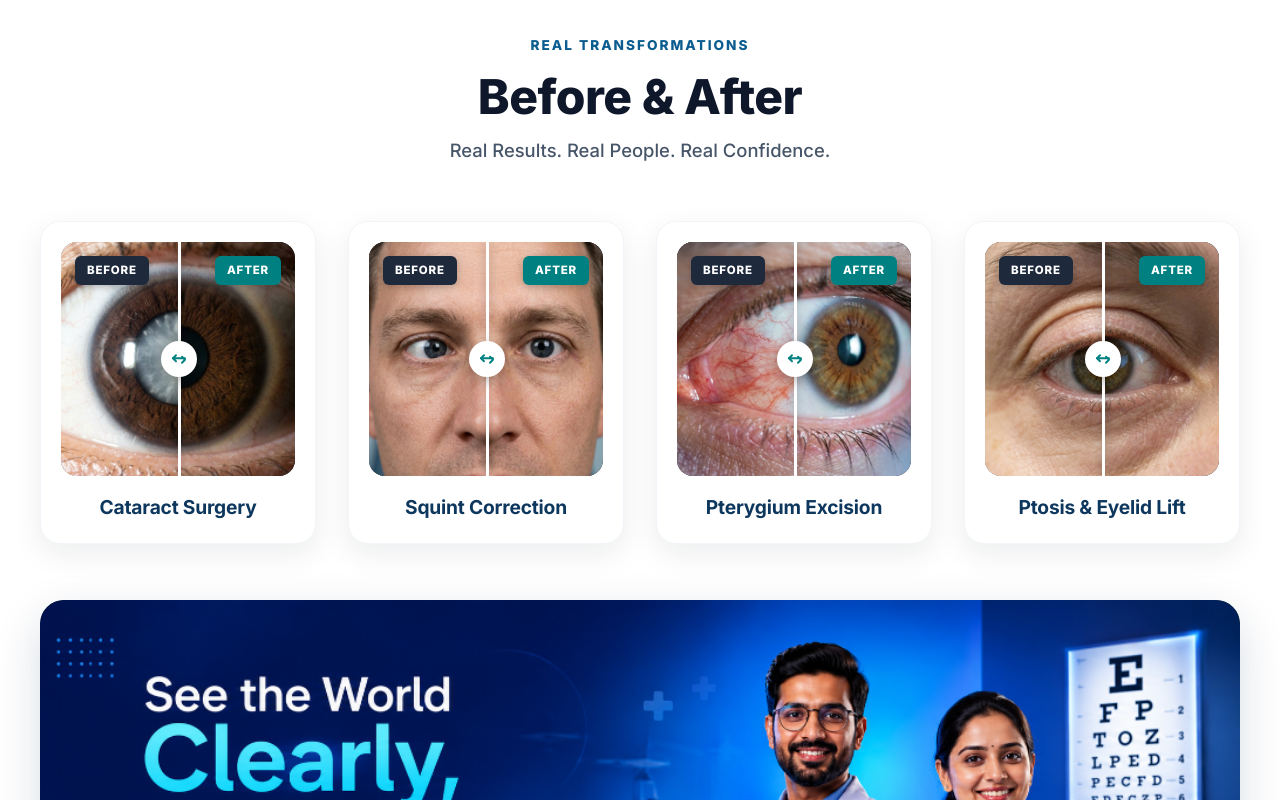
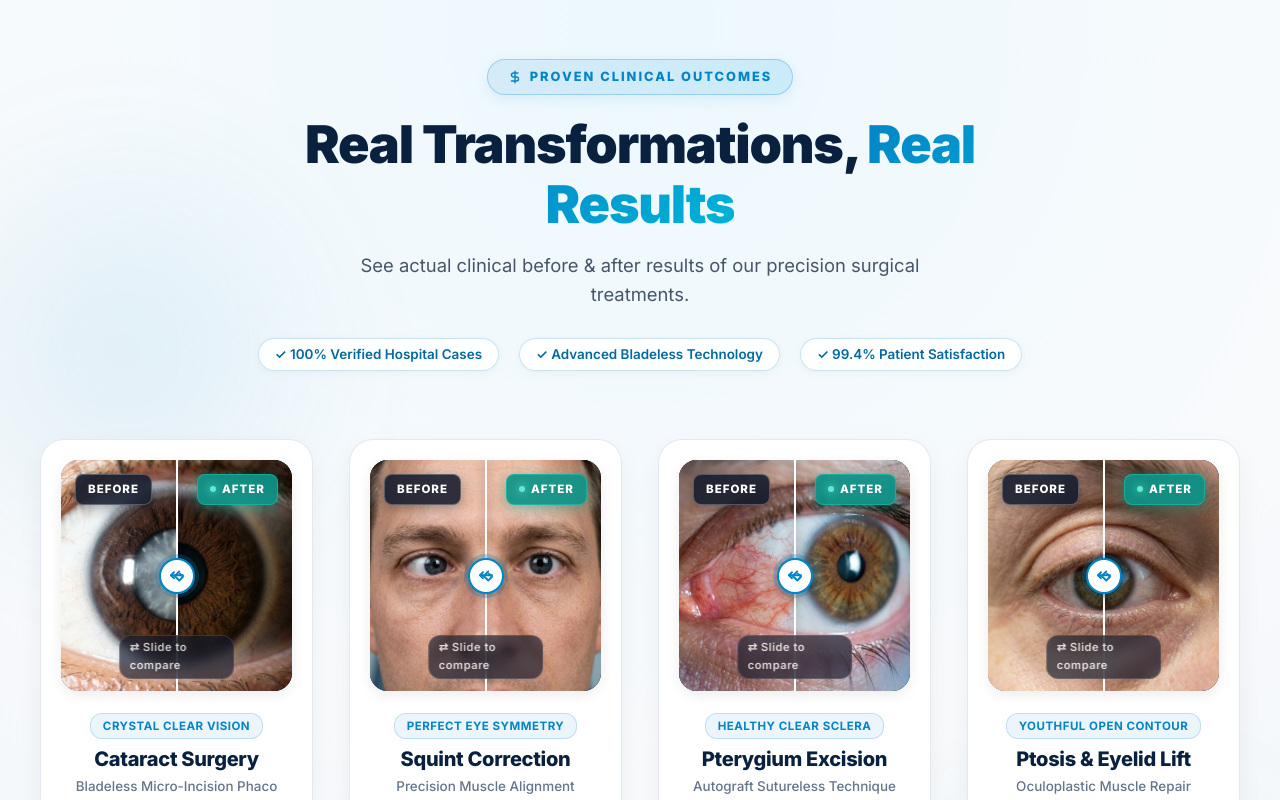
Before and after one commit to pkfiziks742004/Delhi-Eye-Hospital, a Next.js app: page / in a window 1280 px wide. Shown: the part 6800-7600 px from the top of the page. Built offline with nearby package versions, Linux system fonts and the light colour scheme.

Commit message:
feat: enhance Real Transformations with luxury styling, generous spacing, and 2-banner widescreen slider

```diff
--- a/src/components/RealTransformations.css
+++ b/src/components/RealTransformations.css
@@ -1,93 +1,154 @@
-/* Real Transformations (Before & After) - Modern Light Clinical Theme */
+/* ==========================================================================
+   REAL TRANSFORMATIONS (BEFORE & AFTER) - ULTRA LUXURY COMPONENT
+   ========================================================================== */
+
 .real-transformations-section {
-  padding: 5.5rem 0;
-  background-color: #ffffff;
+  padding: 7rem 0 6.5rem;
+  background: radial-gradient(circle at 50% 5%, rgba(14, 165, 233, 0.08) 0%, rgba(248, 250, 252, 0.95) 45%, #edf2f7 100%);
   position: relative;
+  overflow: hidden;
 }
 
+/* Background Ambient Lighting Orbs */
+.real-transformations-section::before {
+  content: '';
+  position: absolute;
+  top: 10%;
+  left: -10%;
+  width: 500px;
+  height: 500px;
+  background: radial-gradient(circle, rgba(2, 132, 199, 0.1) 0%, transparent 70%);
+  border-radius: 50%;
+  pointer-events: none;
+  filter: blur(50px);
+}
+
+.real-transformations-section::after {
+  content: '';
+  position: absolute;
+  bottom: 10%;
+  right: -10%;
+  width: 600px;
+  height: 600px;
+  background: radial-gradient(circle, rgba(13, 148, 136, 0.08) 0%, transparent 70%);
+  border-radius: 50%;
+  pointer-events: none;
+  filter: blur(60px);
+}
+
+/* Header Section */
 .real-transform-header {
   text-align: center;
-  max-width: 800px;
-  margin: 0 auto 3.5rem;
+  max-width: 820px;
+  margin: 0 auto 4.25rem auto;
+  position: relative;
+  z-index: 2;
 }
 
 .real-transform-badge {
-  color: #0b5c8f;
-  font-size: 0.85rem;
+  display: inline-flex;
+  align-items: center;
+  gap: 8px;
+  padding: 7px 20px;
+  border-radius: 50px;
+  background: linear-gradient(135deg, rgba(2, 132, 199, 0.1) 0%, rgba(14, 165, 233, 0.16) 100%);
+  border: 1px solid rgba(2, 132, 199, 0.28);
+  color: #0284c7;
+  font-size: 0.8rem;
   font-weight: 800;
   letter-spacing: 2px;
+  margin-bottom: 1.25rem;
+  box-shadow: 0 4px 15px rgba(2, 132, 199, 0.1);
   text-transform: uppercase;
-  display: block;
-  margin-bottom: 0.75rem;
 }
 
 .real-transform-title {
-  font-size: 3rem;
-  font-weight: 800;
-  color: #0f172a;
-  letter-spacing: -0.5px;
-  margin-bottom: 0.75rem;
+  font-size: 3.25rem;
+  font-weight: 900;
+  color: #09203f;
+  letter-spacing: -1.2px;
   line-height: 1.15;
+  margin-bottom: 1rem;
+}
+
+.real-transform-title span {
+  background: linear-gradient(135deg, #0284c7 0%, #00b4d8 100%);
+  -webkit-background-clip: text;
+  -webkit-text-fill-color: transparent;
 }
 
 .real-transform-subtitle {
   font-size: 1.15rem;
   color: #475569;
-  font-weight: 500;
-  margin: 0;
+  line-height: 1.6;
+  max-width: 650px;
+  margin: 0 auto 1.75rem auto;
+  font-weight: 400;
 }
 
-/* Transformations Grid */
+.real-transform-trust-row {
+  display: flex;
+  align-items: center;
+  justify-content: center;
+  gap: 1.25rem;
+  flex-wrap: wrap;
+}
+
+.trust-pill {
+  font-size: 0.84rem;
+  font-weight: 600;
+  color: #0369a1;
+  background: rgba(255, 255, 255, 0.9);
+  border: 1px solid rgba(2, 132, 199, 0.22);
+  padding: 5px 16px;
+  border-radius: 20px;
+  backdrop-filter: blur(6px);
+  box-shadow: 0 2px 10px rgba(0, 0, 0, 0.04);
+}
+
+/* 4 Cards Grid - Spacious & Luxurious */
 .real-transform-grid {
   display: grid;
-  grid-template-columns: repeat(auto-fit, minmax(320px, 1fr));
-  gap: 2rem;
-  margin-bottom: 3rem;
+  grid-template-columns: repeat(4, 1fr);
+  gap: 2.25rem;
+  position: relative;
+  z-index: 2;
+  margin-bottom: 1rem;
 }
 
-@media (min-width: 1200px) {
-  .real-transform-grid {
-    grid-template-columns: repeat(4, 1fr);
-  }
-}
-
-@media (min-width: 768px) and (max-width: 1199px) {
-  .real-transform-grid {
-    grid-template-columns: repeat(2, 1fr);
-  }
-}
-
-/* Single Card */
+/* Luxury Transformation Card */
 .transform-item-card {
   background: #ffffff;
-  border-radius: 20px;
-  box-shadow: 0 10px 30px rgba(15, 23, 42, 0.08);
-  border: 1px solid #f1f5f9;
-  padding: 1.25rem 1.25rem 1.5rem 1.25rem;
+  border-radius: 24px;
+  padding: 1.25rem 1.25rem 1.6rem;
+  border: 1px solid rgba(226, 232, 240, 0.95);
+  box-shadow: 0 10px 30px -5px rgba(15, 23, 42, 0.07), 0 0 0 1px rgba(255, 255, 255, 0.8) inset;
+  transition: transform 0.4s cubic-bezier(0.16, 1, 0.3, 1), box-shadow 0.4s ease, border-color 0.4s ease;
   display: flex;
   flex-direction: column;
-  transition: all 0.35s cubic-bezier(0.16, 1, 0.3, 1);
 }
 
 .transform-item-card:hover {
-  transform: translateY(-5px);
-  box-shadow: 0 18px 40px rgba(15, 23, 42, 0.13);
-  border-color: #e2e8f0;
+  transform: translateY(-8px);
+  box-shadow: 0 25px 50px -12px rgba(2, 132, 199, 0.22), 0 0 0 1px rgba(2, 132, 199, 0.35);
+  border-color: rgba(2, 132, 199, 0.4);
 }
 
-/* Interactive Split Visual Container */
+/* Interactive Split Box */
 .interactive-split-box {
   position: relative;
   width: 100%;
   aspect-ratio: 1 / 1;
-  border-radius: 16px;
+  border-radius: 18px;
   overflow: hidden;
-  background-color: #0f172a;
   user-select: none;
   cursor: ew-resize;
   touch-action: none;
+  box-shadow: 0 4px 14px rgba(0, 0, 0, 0.08);
+  background: #000000;
 }
 
+/* Layers */
 .split-layer {
   position: absolute;
   top: 0;
@@ -101,46 +162,77 @@
   height: 100%;
   object-fit: cover;
   display: block;
+  user-select: none;
   pointer-events: none;
+  transition: transform 0.4s ease;
 }
 
-/* Badges */
+.transform-item-card:hover .split-layer img {
+  transform: scale(1.02);
+}
+
+.before-layer {
+  z-index: 2;
+}
+
+.after-layer {
+  z-index: 1;
+}
+
+/* Frosted Glass Badges */
 .pill-badge {
   position: absolute;
   top: 14px;
   padding: 5px 12px;
-  border-radius: 6px;
   font-size: 0.72rem;
   font-weight: 800;
-  letter-spacing: 0.8px;
+  letter-spacing: 1px;
+  border-radius: 8px;
+  transition: opacity 0.25s ease;
+  pointer-events: none;
   text-transform: uppercase;
-  z-index: 10;
-  pointer-events: none;
-  box-shadow: 0 2px 8px rgba(0, 0, 0, 0.25);
+  display: inline-flex;
+  align-items: center;
+  gap: 6px;
 }
 
 .pill-badge.before {
   left: 14px;
-  background: #1e293b;
+  background: rgba(15, 23, 42, 0.85);
   color: #ffffff;
+  border: 1px solid rgba(255, 255, 255, 0.25);
+  backdrop-filter: blur(8px);
+  box-shadow: 0 4px 12px rgba(0, 0, 0, 0.3);
 }
 
 .pill-badge.after {
   right: 14px;
-  background: #008080;
+  background: rgba(13, 148, 136, 0.92);
   color: #ffffff;
+  border: 1px solid rgba(45, 212, 191, 0.4);
+  backdrop-filter: blur(8px);
+  box-shadow: 0 4px 14px rgba(13, 148, 136, 0.45);
 }
 
-/* Divider Line and Circular Center Icon */
+.badge-glow-dot {
+  width: 6px;
+  height: 6px;
+  border-radius: 50%;
+  background: #5eead4;
+  box-shadow: 0 0 8px #5eead4;
+}
+
+/* Divider Line & Center Knob */
 .split-divider-line {
   position: absolute;
   top: 0;
   bottom: 0;
-  width: 2.5px;
+  width: 2px;
   background: #ffffff;
-  box-shadow: 0 0 10px rgba(0, 0, 0, 0.3);
-  z-index: 20;
+  z-index: 5;
+  transform: translateX(-50%);
   pointer-events: none;
+  box-shadow: 0 0 10px rgba(0, 0, 0, 0.4);
 }
 
 .split-center-btn {
@@ -150,76 +242,123 @@
   transform: translate(-50%, -50%);
   width: 36px;
   height: 36px;
+  border-radius: 50%;
   background: #ffffff;
-  border-radius: 50%;
+  border: 2px solid #0284c7;
+  color: #0284c7;
   display: flex;
   align-items: center;
   justify-content: center;
-  box-shadow: 0 4px 14px rgba(0, 0, 0, 0.3);
-  color: #008080;
-  pointer-events: auto;
-  cursor: ew-resize;
-  transition: transform 0.2s ease, box-shadow 0.2s ease;
+  box-shadow: 0 4px 16px rgba(0, 0, 0, 0.25), 0 0 0 4px rgba(2, 132, 199, 0.25);
+  transition: transform 0.2s cubic-bezier(0.16, 1, 0.3, 1), box-shadow 0.2s ease;
 }
 
-.split-center-btn:hover {
+.interactive-split-box:hover .split-center-btn {
   transform: translate(-50%, -50%) scale(1.1);
-  box-shadow: 0 6px 18px rgba(0, 128, 128, 0.4);
+  box-shadow: 0 6px 20px rgba(0, 0, 0, 0.3), 0 0 0 6px rgba(2, 132, 199, 0.35);
 }
 
-/* Card Title */
-.transform-item-title {
-  font-size: 1.2rem;
-  font-weight: 700;
-  color: #0e375e;
-  text-align: center;
-  margin: 1.25rem 0 0 0;
-  letter-spacing: -0.2px;
+/* Floating Hint */
+.drag-hint-pill {
+  position: absolute;
+  bottom: 12px;
+  left: 50%;
+  transform: translateX(-50%);
+  background: rgba(15, 23, 42, 0.75);
+  color: rgba(255, 255, 255, 0.9);
+  border: 1px solid rgba(255, 255, 255, 0.15);
+  padding: 3px 10px;
+  border-radius: 12px;
+  font-size: 0.7rem;
+  font-weight: 600;
+  letter-spacing: 0.5px;
+  backdrop-filter: blur(6px);
+  pointer-events: none;
+  opacity: 0.85;
+  transition: opacity 0.3s ease;
+  z-index: 6;
 }
 
-/* Clean Premium Vision Banner (16:9 Full Width, Zero Border, No Cropping) */
+.interactive-split-box:hover .drag-hint-pill {
+  opacity: 0;
+}
+
+/* Card Info Section */
+.transform-card-info {
+  margin-top: 1.35rem;
+  display: flex;
+  flex-direction: column;
+  align-items: center;
+  text-align: center;
+}
+
+.transform-badge-tag {
+  font-size: 0.72rem;
+  font-weight: 700;
+  color: #0284c7;
+  background: rgba(2, 132, 199, 0.08);
+  border: 1px solid rgba(2, 132, 199, 0.2);
+  padding: 3px 12px;
+  border-radius: 12px;
+  margin-bottom: 0.5rem;
+  text-transform: uppercase;
+  letter-spacing: 0.5px;
+}
+
+.transform-item-title {
+  font-size: 1.25rem;
+  font-weight: 800;
+  color: #09203f;
+  margin: 0 0 0.35rem 0;
+  letter-spacing: -0.3px;
+}
+
+.transform-item-sub {
+  font-size: 0.84rem;
+  color: #64748b;
+  margin: 0;
+  line-height: 1.4;
+  font-weight: 500;
+}
+
+/* Clean Separation Spacing for Banner Slider */
 .real-transform-banner-wrapper {
-  margin-top: 3.5rem;
+  margin-top: 5rem;
   width: 100%;
   display: block;
+  position: relative;
+  z-index: 2;
 }
 
-.transform-vision-banner {
-  display: block;
-  width: 100%;
-  border-radius: 24px;
-  overflow: hidden;
-  box-shadow: 0 16px 45px rgba(11, 44, 82, 0.16);
-  transition: transform 0.35s cubic-bezier(0.16, 1, 0.3, 1), box-shadow 0.35s ease;
-  border: none;
-  background: transparent;
-  cursor: pointer;
-  line-height: 0;
-}
-
-.transform-vision-banner:hover {
-  transform: translateY(-4px);
-  box-shadow: 0 24px 55px rgba(11, 44, 82, 0.26);
-}
-
-.transform-vision-banner-img {
-  width: 100%;
-  height: auto;
-  display: block;
-  object-fit: contain;
-  border-radius: 24px;
-  border: none;
+/* Responsive Media Queries */
+@media (max-width: 1200px) {
+  .real-transform-grid {
+    grid-template-columns: repeat(2, 1fr);
+    gap: 2rem;
+  }
+  .real-transform-banner-wrapper {
+    margin-top: 3.5rem;
+  }
 }
 
 @media (max-width: 768px) {
+  .real-transformations-section {
+    padding: 4.5rem 0 3.5rem;
+  }
   .real-transform-title {
     font-size: 2.25rem;
   }
+  .real-transform-grid {
+    grid-template-columns: 1fr;
+    gap: 1.75rem;
+    max-width: 420px;
+    margin: 0 auto;
+  }
+  .real-transform-trust-row {
+    flex-direction: column;
+    gap: 0.5rem;
+  }
   .real-transform-banner-wrapper {
-    margin-top: 2rem;
-  }
-  .transform-vision-banner,
-  .transform-vision-banner-img {
-    border-radius: 16px;
+    margin-top: 2.5rem;
   }
 }
--- a/src/components/RealTransformations.tsx
+++ b/src/components/RealTransformations.tsx
@@ -8,6 +8,8 @@ import VisionBannerSlider from './VisionBannerSlider';
 interface TransformationItem {
   id: string;
   title: string;
+  subtitle: string;
+  tag: string;
   beforeImage: string;
   afterImage: string;
 }
@@ -16,24 +18,32 @@ const transformations: TransformationItem[] = [
   {
     id: 'cataract',
     title: 'Cataract Surgery',
+    subtitle: 'Bladeless Micro-Incision Phaco',
+    tag: 'Crystal Clear Vision',
     beforeImage: '/images/transformations/cataract-before.jpg',
     afterImage: '/images/transformations/cataract-after.jpg',
   },
   {
     id: 'squint',
     title: 'Squint Correction',
+    subtitle: 'Precision Muscle Alignment',
+    tag: 'Perfect Eye Symmetry',
     beforeImage: '/images/transformations/squint-before.jpg',
     afterImage: '/images/transformations/squint-after.jpg',
   },
   {
     id: 'pterygium',
     title: 'Pterygium Excision',
+    subtitle: 'Autograft Sutureless Technique',
+    tag: 'Healthy Clear Sclera',
     beforeImage: '/images/transformations/pterygium-before.jpg',
     afterImage: '/images/transformations/pterygium-after.jpg',
   },
   {
     id: 'blepharoplasty',
     title: 'Ptosis & Eyelid Lift',
+    subtitle: 'Oculoplastic Muscle Repair',
+    tag: 'Youthful Open Contour',
     beforeImage: '/images/transformations/blepharoplasty-before.jpg',
     afterImage: '/images/transformations/blepharoplasty-after.jpg',
   },
@@ -83,7 +93,7 @@ function TransformationCard({ item }: { item: TransformationItem }) {
         onPointerUp={handlePointerUp}
         onPointerCancel={handlePointerUp}
       >
-        {/* Bottom Layer: AFTER IMAGE (Full width/height) */}
+        {/* Bottom Layer: AFTER IMAGE */}
         <div className="split-layer after-layer">
           <img
             src={item.afterImage}
@@ -92,13 +102,13 @@ function TransformationCard({ item }: { item: TransformationItem }) {
           />
           <span
             className="pill-badge after"
-            style={{ opacity: sliderPosition < 90 ? 1 : 0.2 }}
+            style={{ opacity: sliderPosition < 88 ? 1 : 0.2 }}
           >
-            AFTER
+            <span className="badge-glow-dot"></span> AFTER
           </span>
         </div>
 
-        {/* Top Layer: BEFORE IMAGE (Clipped precisely to slider position) */}
+        {/* Top Layer: BEFORE IMAGE */}
         <div
           className="split-layer before-layer"
           style={{ clipPath: `polygon(0 0, ${sliderPosition}% 0, ${sliderPosition}% 100%, 0 100%)` }}
@@ -110,28 +120,39 @@ function TransformationCard({ item }: { item: TransformationItem }) {
           />
           <span
             className="pill-badge before"
-            style={{ opacity: sliderPosition > 10 ? 1 : 0.2 }}
+            style={{ opacity: sliderPosition > 12 ? 1 : 0.2 }}
           >
             BEFORE
           </span>
         </div>
 
-        {/* Vertical Divider Line with Center Drag Button */}
+        {/* Vertical Divider Line with Center Drag Knob */}
         <div
           className="split-divider-line"
           style={{ left: `${sliderPosition}%` }}
         >
           <div className="split-center-btn" aria-label="Drag to compare before and after">
-            <svg width="18" height="18" viewBox="0 0 24 24" fill="none" stroke="#008080" strokeWidth="2.5" strokeLinecap="round" strokeLinejoin="round">
+            <svg width="18" height="18" viewBox="0 0 24 24" fill="none" stroke="currentColor" strokeWidth="2.5" strokeLinecap="round" strokeLinejoin="round">
+              <polyline points="15 18 9 12 15 6"></polyline>
+              <polyline points="9 18 3 12 9 6" style={{ display: 'none' }}></polyline>
               <path d="m8 7-4 4 4 4"/>
               <path d="M4 11h16"/>
               <path d="m16 17 4-4-4-4"/>
             </svg>
           </div>
         </div>
+
+        {/* Floating Interactive Hint */}
+        <div className="drag-hint-pill">
+          <span>⇄ Slide to compare</span>
+        </div>
       </div>
 
-      <h3 className="transform-item-title">{item.title}</h3>
+      <div className="transform-card-info">
+        <div className="transform-badge-tag">{item.tag}</div>
+        <h3 className="transform-item-title">{item.title}</h3>
+        <p className="transform-item-sub">{item.subtitle}</p>
+      </div>
     </div>
   );
 }
@@ -143,9 +164,26 @@ export default function RealTransformations() {
 
         {/* Header Section */}
         <div className="real-transform-header">
-          <span className="real-transform-badge">REAL TRANSFORMATIONS</span>
-          <h2 className="real-transform-title">Before &amp; After</h2>
-          <p className="real-transform-subtitle">Real Results. Real People. Real Confidence.</p>
+          <div className="real-transform-badge">
+            <svg width="14" height="14" viewBox="0 0 24 24" fill="none" stroke="currentColor" strokeWidth="2.5" strokeLinecap="round" strokeLinejoin="round">
+              <path d="M12 2v20M17 5H9.5a3.5 3.5 0 0 0 0 7h5a3.5 3.5 0 0 1 0 7H6"/>
+            </svg>
+            <span>PROVEN CLINICAL OUTCOMES</span>
+          </div>
+
+          <h2 className="real-transform-title">
+            Real Transformations, <span>Real Results</span>
+          </h2>
+
+          <p className="real-transform-subtitle">
+            See actual clinical before &amp; after results of our precision surgical treatments.
+          </p>
+
+          <div className="real-transform-trust-row">
+            <span className="trust-pill">✓ 100% Verified Hospital Cases</span>
+            <span className="trust-pill">✓ Advanced Bladeless Technology</span>
+            <span className="trust-pill">✓ 99.4% Patient Satisfaction</span>
+          </div>
         </div>
 
         {/* 4 Cards Grid */}
```
Also changed, not shown: src/components/VisionBannerSlider.tsx (+1 -7 lines), public/images/banner-slide-1.png, public/images/banner-slide-2.png.
